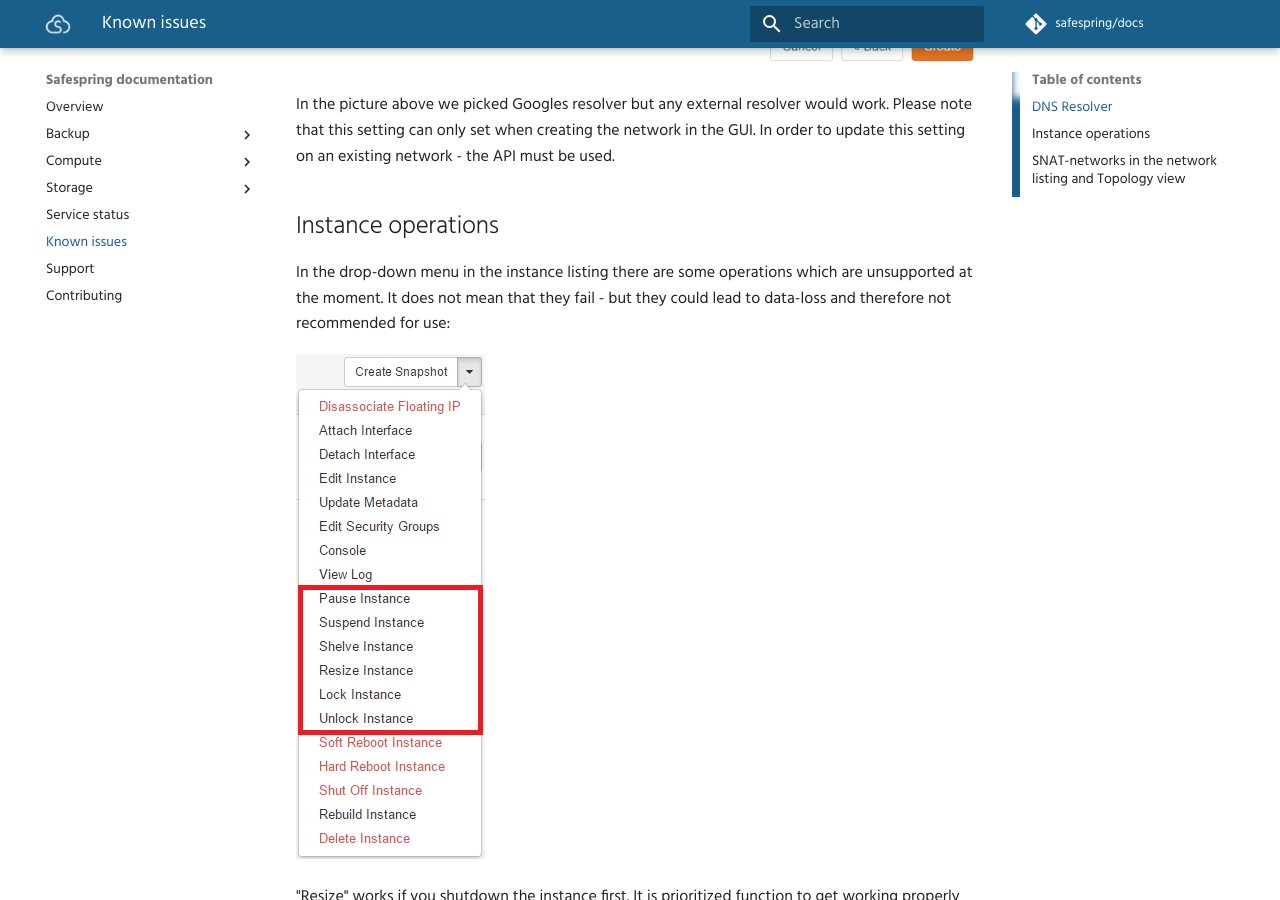
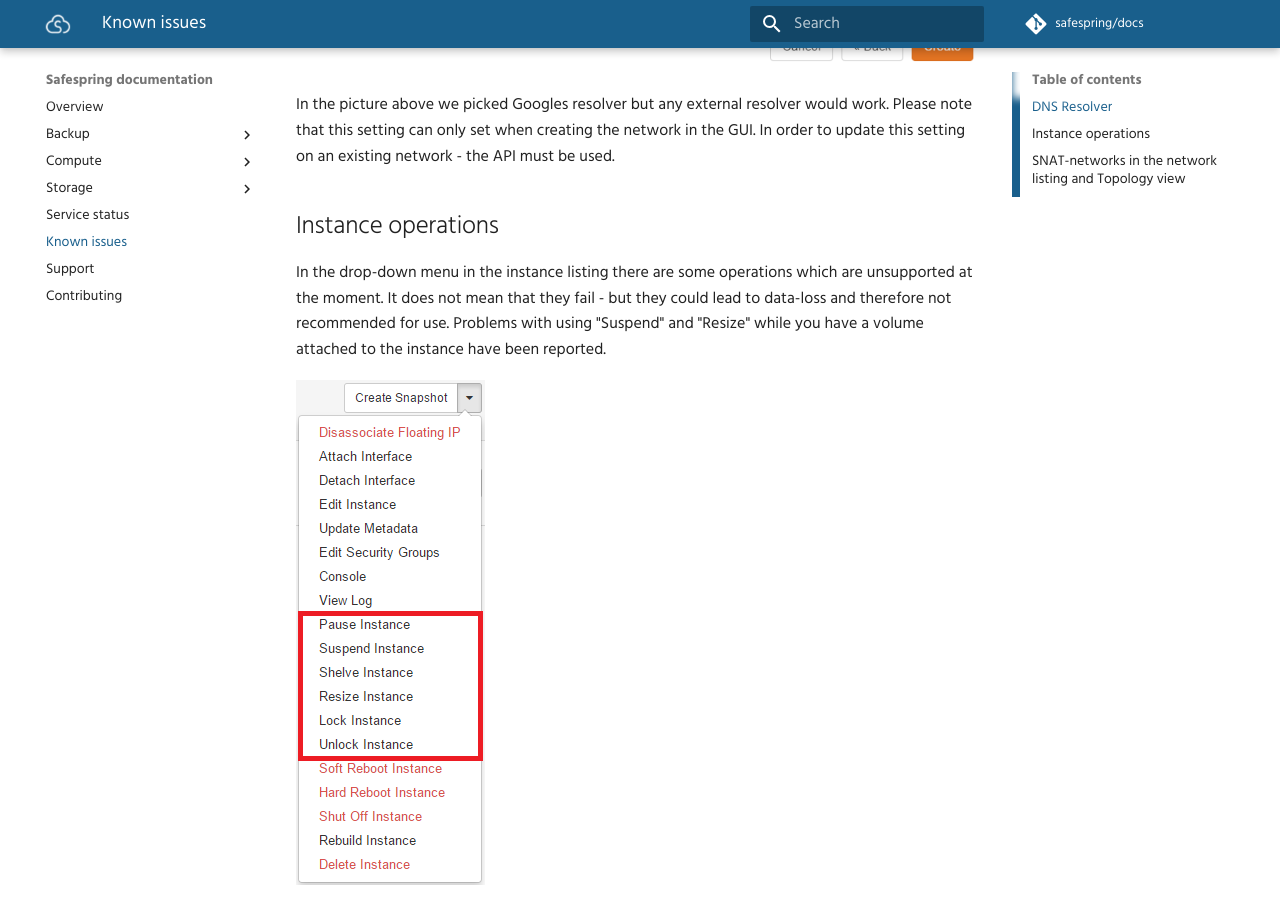
Before and after one commit to safespring/docs, an MkDocs documentation site: the page built from content/known-issues.md, in a window 1280 px wide and 900 px high, scrolled down 946 px. Built offline with MkDocs 1.6.1 and Material for MkDocs 9.7.7, drawn with Linux system fonts in a browser that asks for light colours; comment, search, counter and statistics services are not loaded; old or Windows-style settings are respelled for this version of MkDocs.

Commit message:
Added info about resize and suspend with volume attached

```diff
--- a/content/known-issues.md
+++ b/content/known-issues.md
@@ -9,7 +9,7 @@
 In the picture above we picked Googles resolver but any external resolver would work. Please note that this setting can only set when creating the network in the GUI. In order to update this setting on an existing network - the API must be used.
 
 ##Instance operations
-In the drop-down menu in the instance listing there are some operations which are unsupported at the moment. It does not mean that they fail - but they could lead to data-loss and therefore not recommended for use:
+In the drop-down menu in the instance listing there are some operations which are unsupported at the moment. It does not mean that they fail - but they could lead to data-loss and therefore not recommended for use. Problems with using "Suspend" and "Resize" while you have a volume attached to the instance have been reported.
 
 
 ![Create Network Tab 3](/images/instance-dropdown.png)
@@ -17,6 +17,7 @@
 "Resize" works if you shutdown the instance first. It is prioritized function to get working properly even for running instances.
 "Shelve" shutdowns the instance and takes a snapshot of it. It works for smaller instances but takes very long time for larger instances and should be used with caution.
 
+
 ##SNAT-networks in the network listing and Topology view
 For every network you create which is connected to a router with an external gateway another network also will show up in the network listing and network topolgy view:
 
```
